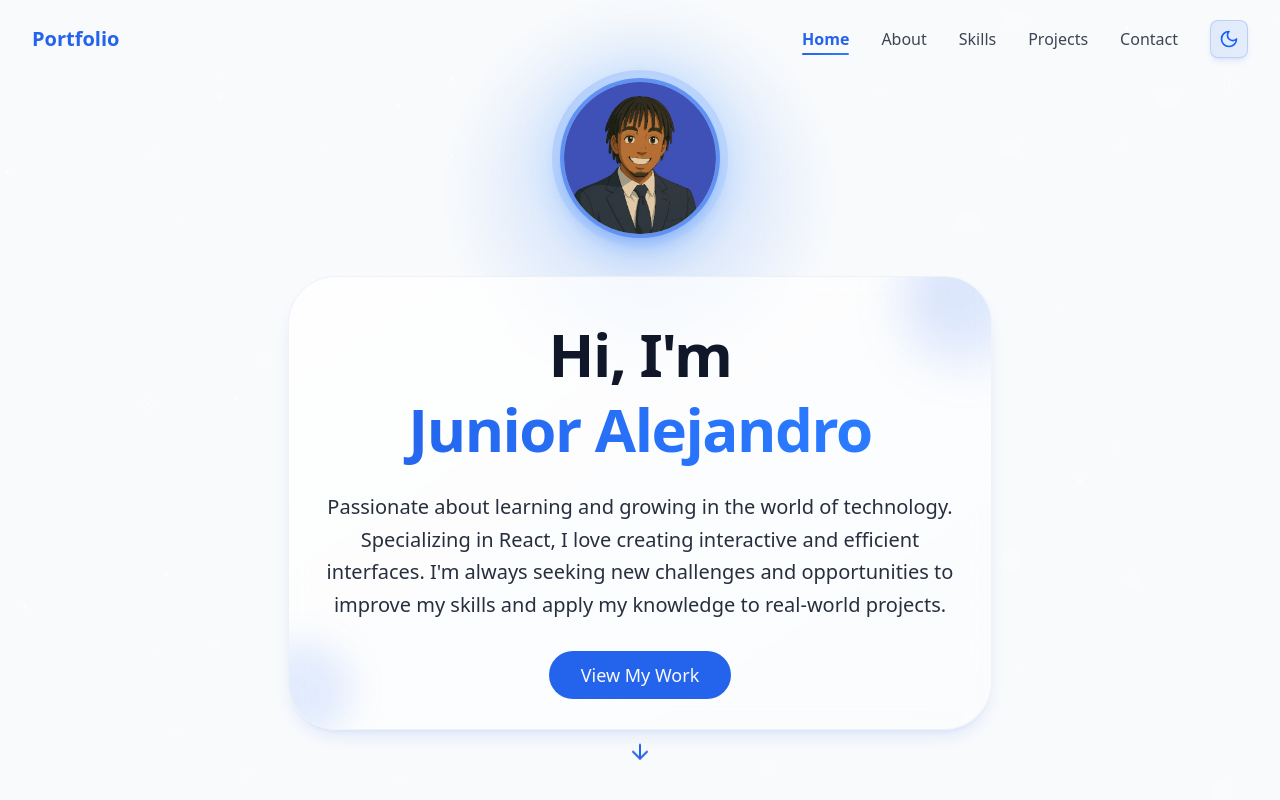
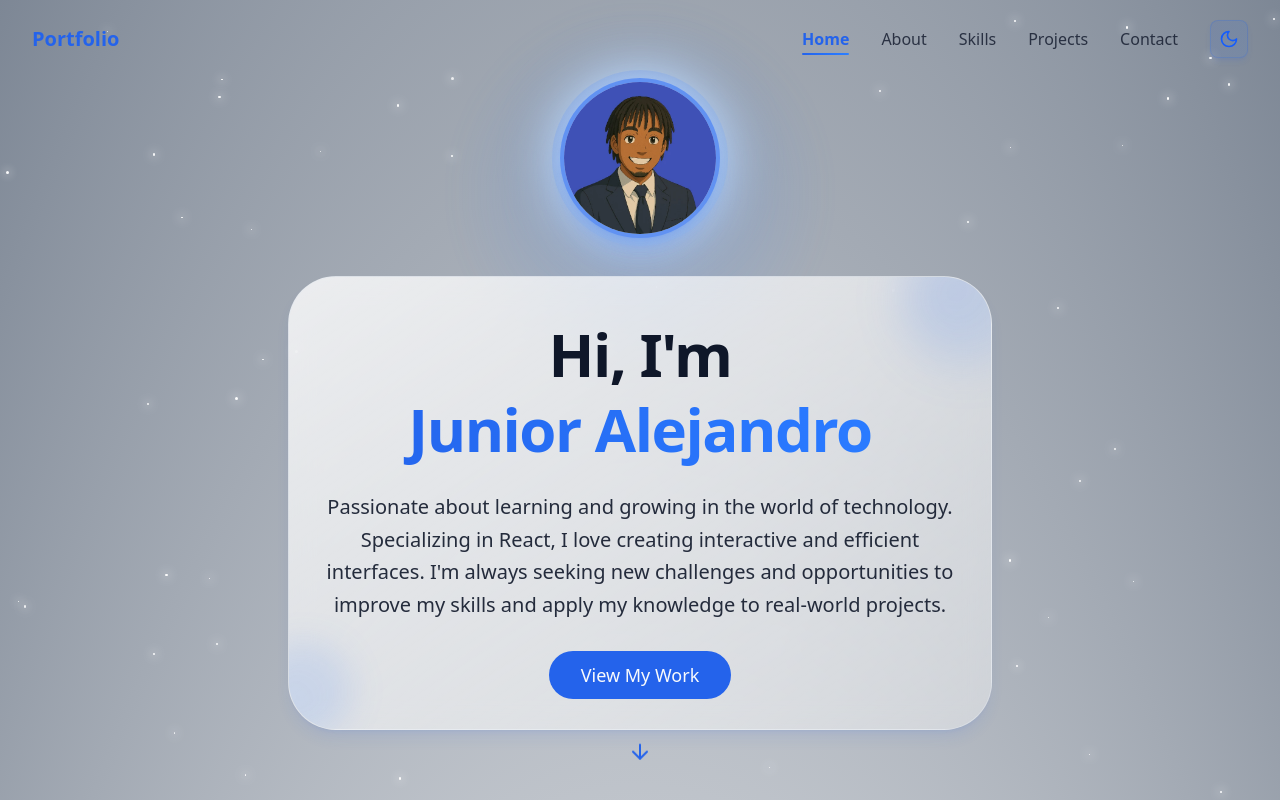
Before and after one commit to junito02/Junior-portfolio, a React (Vite) app: page / in a window 1280 px wide. Shown: the top 800 px of the page. Built offline with nearby package versions, Linux system fonts and the light colour scheme.

Commit message:
adding-new-background

```diff
--- a/src/pages/Home.jsx
+++ b/src/pages/Home.jsx
@@ -10,7 +10,15 @@ import { Footer } from "../components/Footer";
 
 export const Home = () => {
   return (
-    <div className="min-h-screen bg-background text-foreground overflow-x-hidden">
+    <div className="min-h-screen w-full relative">
+      {/* Radial Gradient Background from Bottom */}
+      <div
+        className="absolute inset-0 z-0"
+        style={{
+          background:
+            "radial-gradient(125% 125% at 50% 90%, #fff 40%, #475569 100%)",
+        }}
+      />
       {/* Background Effects */}
       <StarBackground />
 
```
